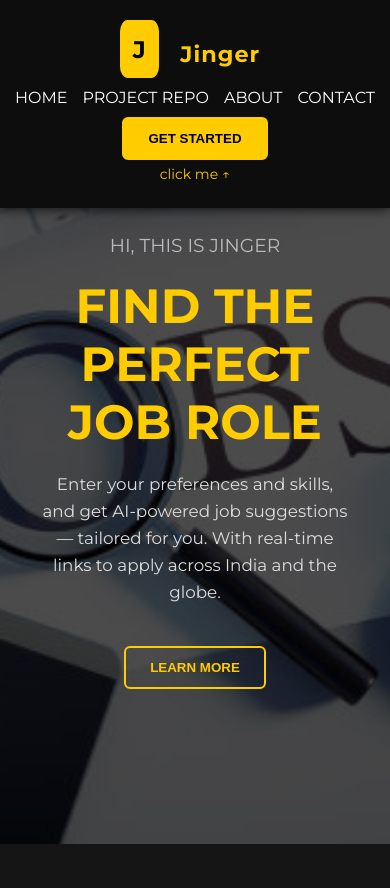
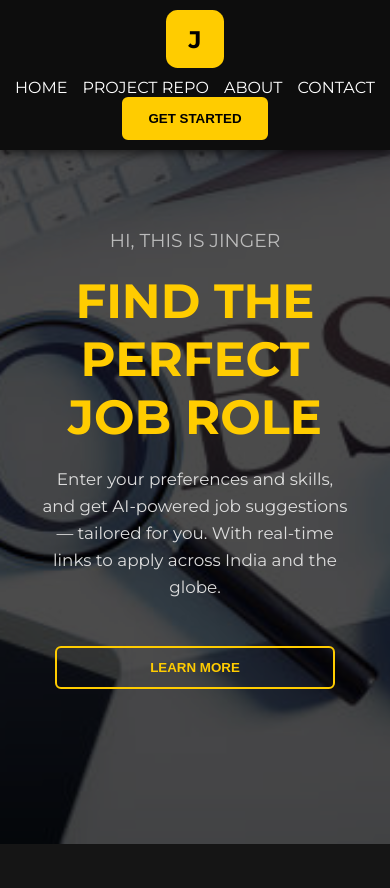
Before and after one commit to sharmasid100/job_finder, a Flask app: page / in a window 390 px wide. Shown: the top 888 px of the page. Run offline with Flask 3, Linux system fonts and the light colour scheme; some libraries are stand-ins or nearby versions.

Commit message:
Update landing.html

```diff
--- a/server/templates/landing.html
+++ b/server/templates/landing.html
@@ -250,33 +250,24 @@ section p {
   .navbar {
     flex-direction: column;
     align-items: center;
-    padding: 20px 15px;
+    padding: 10px 15px; /* Narrower */
     text-align: center;
   }
 
   .logo-text {
-    justify-content: center;   /* center horizontally */
-    align-items: center;      /* make sure it’s horizontal */
+    justify-content: center;
+    align-items: center;
   }
 
-.logo-circle {
-  background-color: #ffcc00;
-  color: #000000;
-  border-radius: 20%;           /* Perfect circle */
-  width: 58px;
-  height: 58px;
-  display: flex;
-  align-items: center;
-  justify-content: center;
-  font-weight: 900;             /* '1400' is invalid, max is 900 */
-  font-size: 1.5rem;
-}
-
-
-
+  .logo-circle {
+    width: 58px;
+    height: 58px;
+    font-size: 1.5rem;
+    border-radius: 20%;
+  }
 
   .navbar ul {
-    flex-direction: row; /* keep links horizontal */
+    flex-direction: row;
     justify-content: center;
     flex-wrap: wrap;
     gap: 15px;
@@ -286,10 +277,27 @@ section p {
   }
 
   .navbar div:last-child {
-    margin-top: 10px;
+    display: none; /* hide original button block in navbar */
+  }
+
+  .cta-wrapper {
+    flex-direction: column;
+    gap: 12px;
+  }
+
+  .cta-wrapper a {
+    margin: 5px 0;
+  }
+
+  .cta-button,
+  .cta-button-start {
     width: 100%;
-    display: flex;
-    justify-content: center;
+    max-width: 280px;
+  }
+
+  .click-label {
+    margin-top: 8px;
+    text-align: center;
   }
 }
 
```
